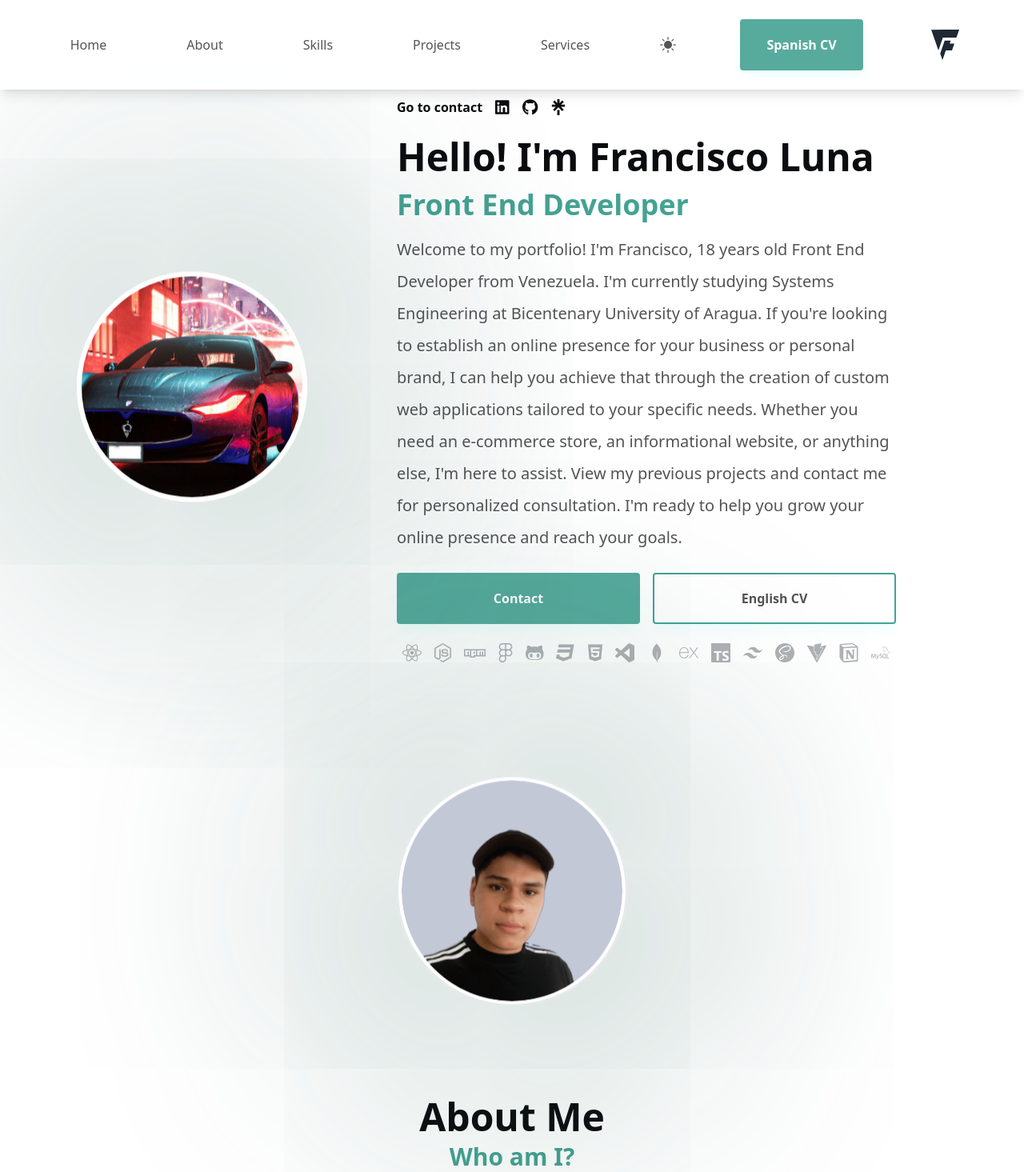
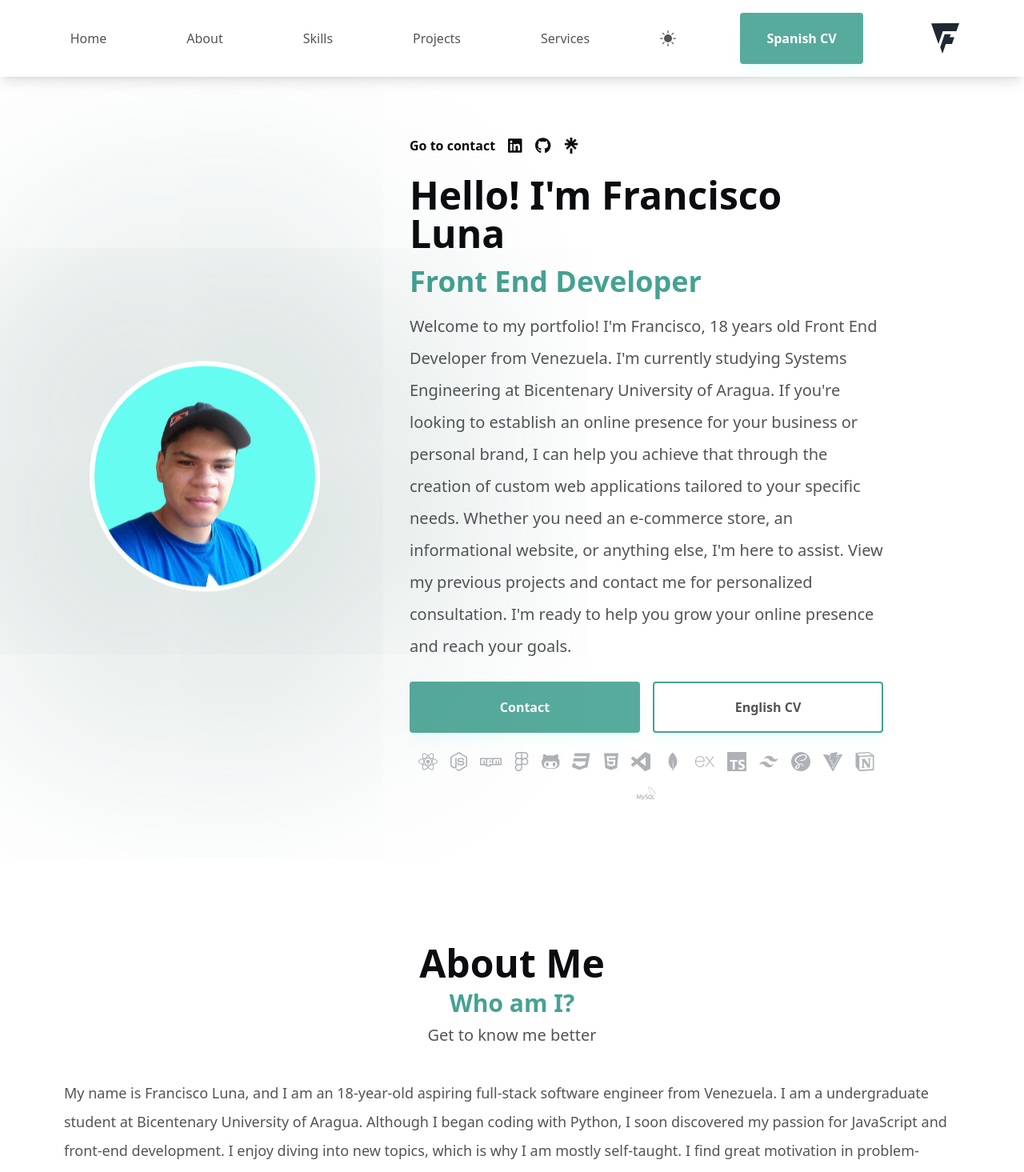
Before and after one commit to franciscoluna-28/New-Portfolio-2023, a React (Vite) app: page / in a window 1280 px wide. Shown: the top 1465 px of the page at 80% size. Built offline with nearby package versions, Linux system fonts and the light colour scheme; no server answers.

Commit message:
Updated PFP, Styles and padding

```diff
--- a/src/components/Navbar/index.tsx
+++ b/src/components/Navbar/index.tsx
@@ -45,7 +45,7 @@ export default function Navbar() {
 
   return (
     <>
-      <header className="p-8 lg:p-6 fixed w-full z-50 dark:bg-mainExtraDarkBlue/90 bg-white/90 shadow-lg">
+      <header className="p-4 lg:p-4 fixed w-full z-50 dark:bg-mainExtraDarkBlue/90 bg-white/90 shadow-lg">
         <nav className="flex lg:justify-center items-center justify-between">
           <FaBars className="bars" onClick={toggleMenu} />
           <div className="p-4 lg:hidden">
--- a/src/pages/Home.tsx
+++ b/src/pages/Home.tsx
@@ -1,10 +1,10 @@
-import personalImage from "../assets/testImage.jpg";
+import personalImage from "../assets/franciscoluna.jpg"
 import NavigationButton from "../components/Buttons/NavigationButton";
 import SkillsIcons from "../components/Icons/SkillIscons";
 import { motion } from "framer-motion";
 import { useContext } from "react";
 import { RefContext } from "../context/ScrollContext";
-import Me from "../assets/me.png"
+
 
 
 import "../utils/glowStyles.css";
@@ -32,7 +32,7 @@ export default function Home() {
     initial={{ opacity: 0 }}
     animate={{ opacity: 1 }}
     transition={{ duration: 0.5 }}>
-      <section className="p-3 min-w-full lg:p-16 flex items-center flex-col justify-center min-h-screen overflow-x-hidden" ref={homeRef}>
+      <section className="p-3 min-w-full lg:p-20 lg:mt-8 mt-16 flex items-center flex-col justify-center min-h-screen overflow-x-hidden" ref={homeRef}>
         <article className="flex items-center flex-col text-center w-full">
           <div className="flex flex-col items-center lg:grid lg:grid-flow-col lg:gap-12 lg:justify-center lg:px-8 lg:12 py-6">
             <figure className="py-4">
@@ -112,8 +112,6 @@ export default function Home() {
             </div>
           </div>
 
-
-            <img alt="Francisco Luna" className="bg-cover rounded-full h-72 mt-20 w-72 glow-main animate border-2 border-double main-image p-1 floating !z-0" src={Me}></img>
             <UIUXDesign />
             <Experience />
             <ProjectsCarousel />
```
Also changed, not shown: src/assets/franciscoluna.jpg (added), src/assets/testImage.jpg (deleted).
